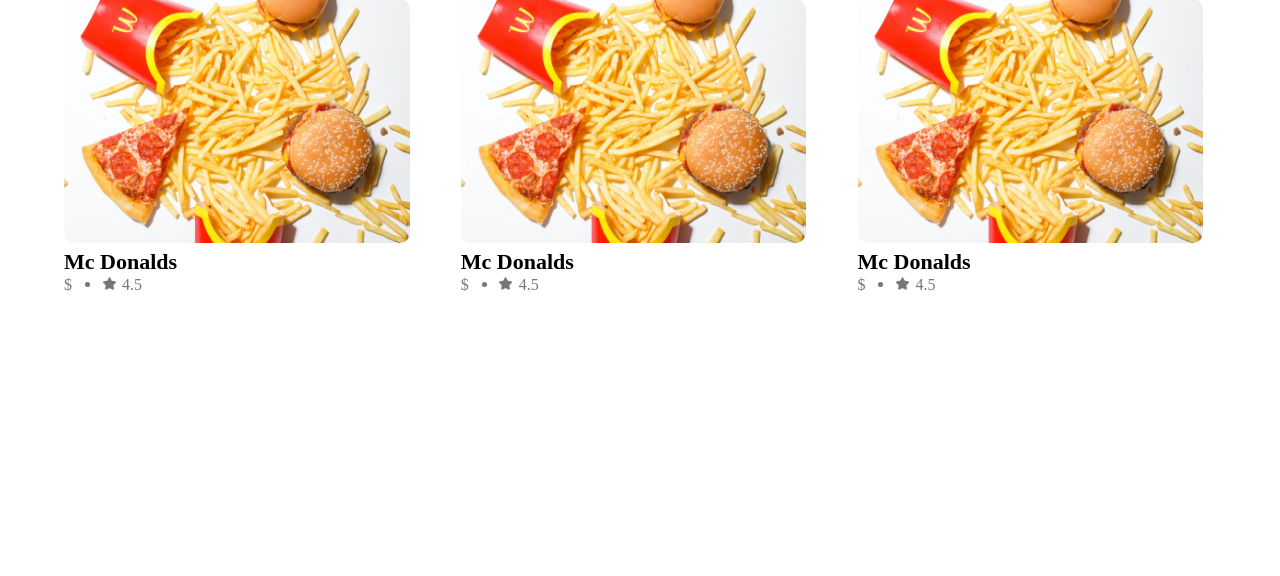
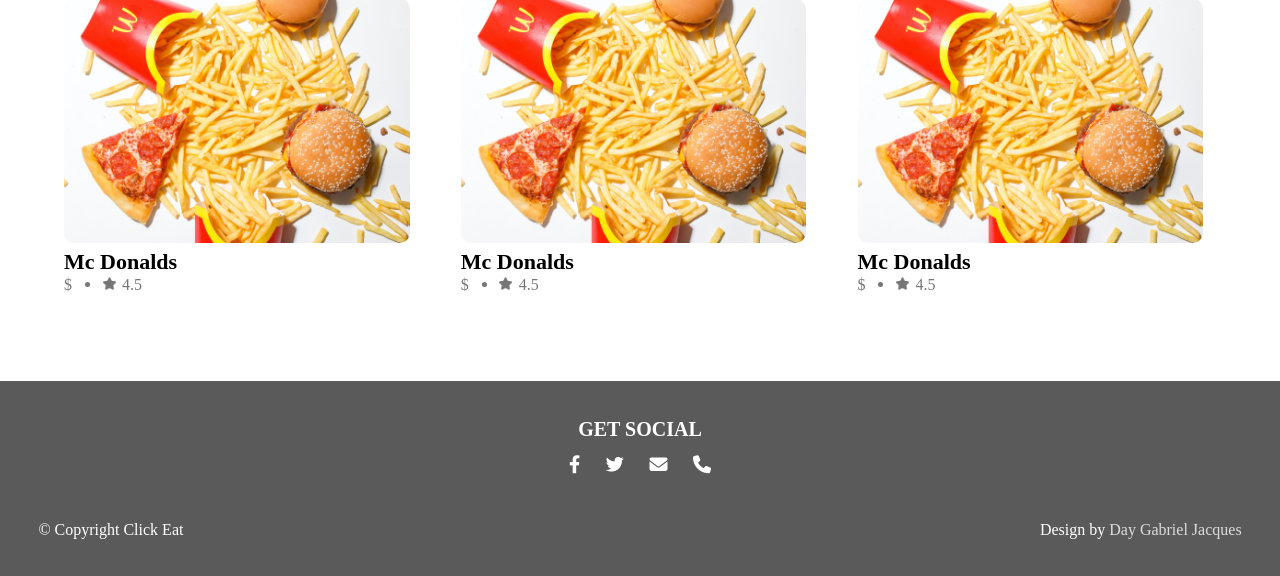
Before and after one commit to Dayhun/ClickEat, a PHP site: page / in a window 1280 px wide. Shown: the part 850-1426 px from the top of the page. Before the commit the page ends 1141 px from the top, so only its background shows below. Run offline with PHP 8.4, Linux system fonts and the light colour scheme; some libraries are stand-ins or nearby versions.

Commit message:
mainFooter html&css is done

```diff
--- a/css/Pages/main.css
+++ b/css/Pages/main.css
@@ -37,7 +37,7 @@
         border: none;
         border-radius: 5px;
         padding: 2.5%;
-        background-color: #F2F2F2;
+        background-color: #f2f2f2;
     }
     .headerSection button:hover {
         cursor: pointer;
@@ -50,7 +50,7 @@
         padding: 3% 5%;
     }
     .mainNav > ul {
-        white-space:nowrap;
+        white-space: nowrap;
         overflow-x: auto;
         display: flex;
         width: 100%;
@@ -65,7 +65,7 @@
         width: 24px;
     }
     .mainNav a {
-        display:flex;
+        display: flex;
         flex-direction: column;
         align-items: center;
         row-gap: 1vh;
@@ -76,7 +76,7 @@
     }
     /* Adv */
     .mainAdv {
-        background-color: #FFE7B9;
+        background-color: #ffe7b9;
         width: 96%;
         height: 20vh;
         display: flex;
@@ -111,8 +111,6 @@
         font-size: 20px;
     }
     .mainRestaurant figure > img {
-        /* width: 350px;
-        height: 140px; */
         width: 90vw;
         height: 50vw;
         border-radius: 10px;
@@ -122,7 +120,7 @@
         flex-wrap: wrap;
         gap: 6vw;
     }
-    .mainRestaurantArticle > figure{
+    .mainRestaurantArticle > figure {
         display: flex;
         flex-direction: column;
         row-gap: 1vh;
@@ -158,6 +156,45 @@
         height: 5px;
         background-color: var(--inputColor);
         border-radius: 50%;
+    }
+    /* Footer */
+    .mainFooter {
+        margin-top: 4vh;
+        background-color: rgb(91, 90, 90);
+        color: white;
+        padding: 8% 6%;
+        display: flex;
+        flex-direction: column;
+        row-gap: 4vh;
+    }
+    .mainFooter > section {
+        display: flex;
+        flex-direction: column;
+        row-gap: 1vh;
+    }
+    .mainFooter > section > h4 {
+        font-size: 20px;
+        font-weight: 700;
+    }
+    .mainFooter > section > ul {
+        display: flex;
+        column-gap: 3vw;
+    }
+    .mainFooter > section a {
+        font-size: 18px;
+        color: white;
+    }
+    .mainFooter > section a:hover {
+        color: var(--hoverColor);
+        cursor: pointer;
+    }
+    .mainFooter > article {
+        display: flex;
+        flex-direction: column;
+        row-gap: 1vh;
+    }
+    .mainFooter > article span {
+        color: gainsboro;
     }
 }
 @media (min-width: 700px) {
@@ -250,6 +287,23 @@
         background-color: var(--inputColor);
         border-radius: 50%;
     }
+    /* Footer */
+    .mainFooter {
+        margin-top: 3vh;
+        padding: 5% 3% 2%;
+        row-gap: 4vh;
+    }
+    .mainFooter > section > h4 {
+        font-size: 18px;
+    }
+    .mainFooter > section > ul {
+        column-gap: 2vw;
+    }
+    .mainFooter > article {
+        flex-direction: row;
+        column-gap: 2vw;
+        justify-content: space-between;
+    }
 }
 @media (min-width: 1000px) {
     /* Header */
@@ -320,4 +374,24 @@
     .mainRestaurantArticle ul > li:last-child {
         column-gap: 0.5vw;
     }
+    /* Footer */
+    .mainFooter {
+        padding: 3%;
+        row-gap: 6vh;
+    }
+    .mainFooter > section {
+        align-items: center;
+        row-gap: 2vh;
+    }
+    .mainFooter > section > h4{
+        font-size: 20px;
+    }
+    .mainFooter > section > ul {
+        column-gap: 2vw;
+    }
+    .mainFooter > article {
+        flex-direction: row;
+        column-gap: 2vw;
+        justify-content: space-between;
+    }
 }
--- a/inc/MainPage.class.php
+++ b/inc/MainPage.class.php
@@ -272,4 +272,25 @@ class MainPage{
     //     ';
     //     return $mainRestFigure;
     // }
+
+    public static function mainPageFooter() : string {
+        $mainPageFooter = '
+        <footer class="mainFooter">
+            <section>
+                <h4>GET SOCIAL</h4>
+                <ul>
+                    <li><a href="https://www.facebook.com/" class="fa-brands fa-facebook-f"></a></li>
+                    <li><a href="https://twitter.com/" class="fa-brands fa-twitter"></a></li>
+                    <li><a href="#" class="fa-solid fa-envelope"></a></li>
+                    <li><a href="#" class="fa-solid fa-phone"></a></li>
+                </ul>
+            </section>
+            <article>
+                <p>&copy; Copyright Click Eat</p>
+                <p>Design by <span>Day Gabriel Jacques</span></p>
+            </article>
+        </footer>
+        ';
+        return $mainPageFooter;
+    }
 }
--- a/index.php
+++ b/index.php
@@ -7,4 +7,5 @@ echo MainPage::mainPageHeaderLogOut();
 echo MainPage::mainPageNav();
 echo MainPage::mainPageAdv();
 echo MainPage::mainPageRestaurant();
+echo MainPage::mainPageFooter();
 echo Page::htmlEnd();
```
